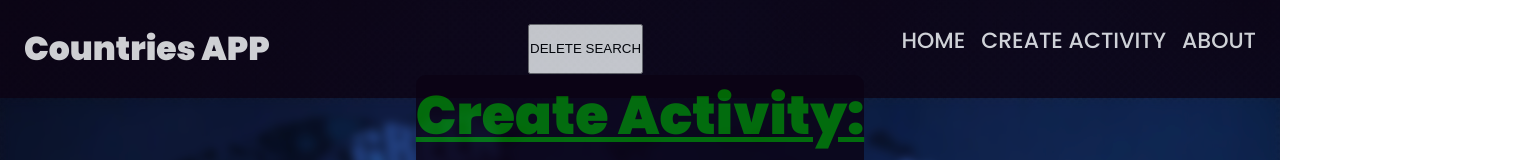
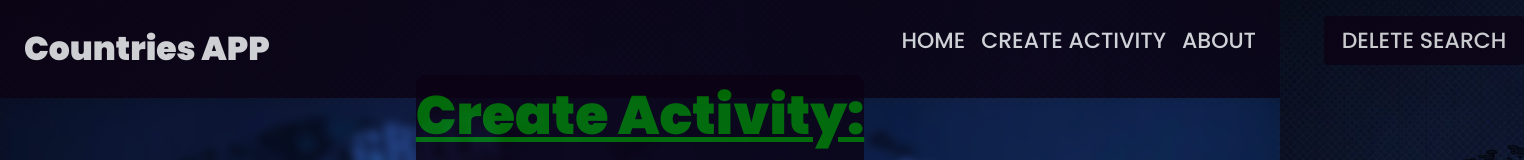
Before and after one commit to nahuelbv7/PICOUNTRIES, a React (Create React App) app in the folder PI-Countries-main/client/: page /activities in a window 1280 px wide. Shown: the top 160 px of the page, 1524 px wide, since content can reach past the window. Built offline with nearby package versions, Linux system fonts and the light colour scheme; no server answers; a web font is replaced by a local one.

Commit message:
arreglando bugs

```diff
--- a/PI-Countries-main/client/src/components/NavBar.jsx
+++ b/PI-Countries-main/client/src/components/NavBar.jsx
@@ -1,31 +1,41 @@
+import React, { useState } from "react";
+import { useDispatch } from "react-redux";
+import { getCountries } from "../redux/actions";
 import { Link } from "react-router-dom";
 import styles from "../styles/NavBar.module.css";
 
+const NavBar = () => {
+  const dispatch = useDispatch();
+  const [search, setSearch] = useState("");
 
-const NavBar = () => {
-
-
+  const handleDeleteSearch = () => {
+    setSearch("");
+    dispatch(getCountries());
+  };
 
   return (
     <nav className={styles.navbar}>
-
       <h1>Countries APP</h1>
-      <button>DELETE SEARCH</button>
+      <button className={styles.button} onClick={handleDeleteSearch}>DELETE SEARCH</button>
       <ul className={styles.navbarMenu}>
         <li className={styles.navbarItem}>
-          <Link to="/home" className={styles.h1}>HOME</Link>
+          <Link to="/home" className={styles.h1}>
+            HOME
+          </Link>
         </li>
 
         <li className={styles.navbarItem}>
-          <Link to="/activities" className={styles.h1}>CREATE ACTIVITY</Link>
+          <Link to="/activities" className={styles.h1}>
+            CREATE ACTIVITY
+          </Link>
         </li>
         <li className={styles.navbarItem}>
-          <Link to="/about" className={styles.h1}>ABOUT</Link>
+          <Link to="/about" className={styles.h1}>
+            ABOUT
+          </Link>
         </li>
-
-       </ul>
+      </ul>
     </nav>
-
   );
 };
 
--- a/PI-Countries-main/client/src/components/validate.js
+++ b/PI-Countries-main/client/src/components/validate.js
@@ -42,7 +42,7 @@ export const validate = (data) =>{
 
 
       // Verifica que todos los campos requeridos hayan pasado la validacion.
-    if(obj.name && obj.difficulty && obj.duration)
+    if(obj.name && obj.difficulty && obj.duration && obj.choosenSeason && obj.country)
     obj.allokay = true;
     else obj.allokay = false;
 
--- a/PI-Countries-main/client/src/styles/NavBar.module.css
+++ b/PI-Countries-main/client/src/styles/NavBar.module.css
@@ -53,3 +53,24 @@ body {
   .navbarItemRight {
     margin-left:500% ;
   }
+
+.button{
+  font-family: 'Poppins', sans-serif;
+  background-color: rgb(12, 3, 20);
+  color: #fafafa;
+  border: none;
+  padding: 0.5rem 1rem;
+  border-radius: 0.25rem;
+  cursor: pointer;
+  text-decoration: none;
+  transition: 0.5s;
+  position: absolute;
+  width: 200px;
+  margin-left: 1300px;
+  margin-top: -7.52px;
+  font-size: 22px;
+}
+
+.button:hover {
+  color: red;
+}
--- a/PI-Countries-main/client/src/views/Activities.jsx
+++ b/PI-Countries-main/client/src/views/Activities.jsx
@@ -115,7 +115,6 @@ const country = useSelector((state) => state.country);
           placeholder=""
           value={data.choosenSeason}
           readOnly
-          // onClick={handleDelete}
         />
       </div>
 
```
Also changed, not shown: PI-Countries-main/client/src/redux/actions.js (line endings or trailing spaces).
